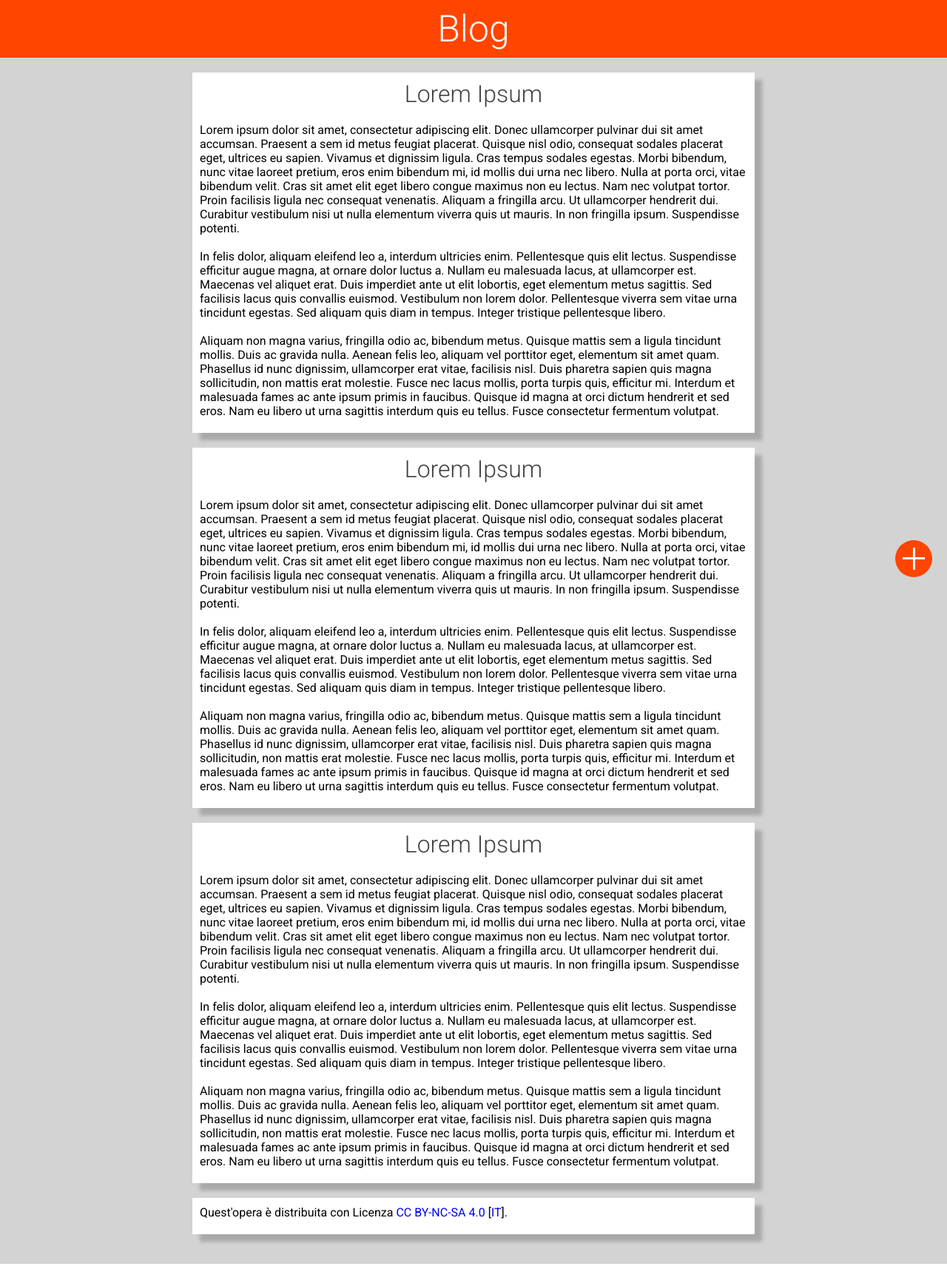
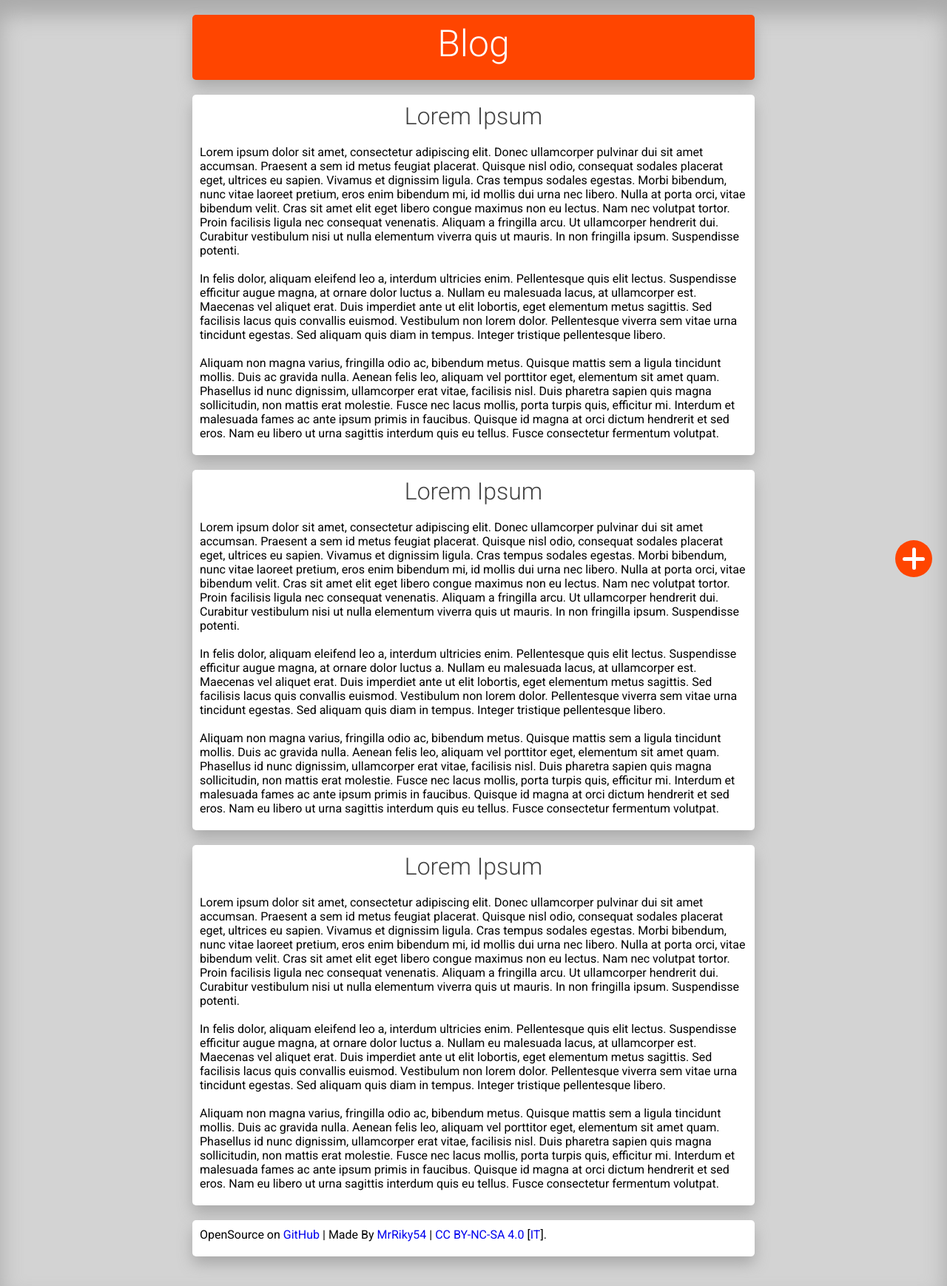
Before and after one commit to MrRiky54/Blog_Template, a PHP site: page / in a window 1280 px wide. Shown: the whole page at 74% size. Before the commit the page ends 1708 px from the top, so only its background shows below. Run offline with PHP 8.4, Linux system fonts and the light colour scheme.

Commit message:
Improved Graphic, Added Commons

```diff
--- a/css/style.css
+++ b/css/style.css
@@ -6,6 +6,9 @@
 }
 *::selection {
   color: orangered;
+}
+html {
+  box-shadow: 0px 20px 30px darkgrey inset;
 }
 body {
   background-color: lightgrey;
@@ -28,8 +31,15 @@ input {
 .menu {
   background-color: orangered;
   width: auto;
+  max-width: 760px;
+  margin-left: auto;
+  margin-right: auto;
+  margin-top: 20px;
+  margin-bottom: 10px;
+  padding-bottom: 20px;
   padding-top: 10px;
-  padding-bottom: 10px;
+  box-shadow: 0px 10px 20px darkgrey;
+  border-radius: 5px;
 }
 .menu h1 {
   color: white;
@@ -55,7 +65,8 @@ input {
   margin-bottom: 10px;
   padding-bottom: 20px;
   padding-top: 10px;
-  box-shadow: 10px 10px 5px darkgrey;
+  box-shadow: 0px 10px 20px darkgrey;
+  border-radius: 5px;
 }
 .article_text {
   margin-left: 10px;
@@ -77,7 +88,8 @@ input {
   margin-bottom: 10px;
   padding-bottom: 20px;
   padding-top: 10px;
-  box-shadow: 10px 10px 5px darkgrey;
+  box-shadow: 0px 10px 20px darkgrey;
+  border-radius: 5px;
 }
 .footer p {
   margin-left: 10px;
@@ -90,19 +102,21 @@ input {
   position: fixed;
 }
 .bar_1 {
-  width: 3px;
+  width: 5px;
   height: 30px;
   background-color: white;
   margin-left: auto;
   margin-right: auto;
+  border-radius: 10px;
 }
 .bar_2 {
   width: 30px;
-  height: 3px;
+  height: 5px;
   background-color: white;
   margin-left: auto;
   margin-right: auto;
   margin-top: -17px;
+  border-radius: 10px;
 }
 .dot:hover {
   animation-name: rotate;
@@ -125,6 +139,7 @@ input {
 }
 .dot {
   margin-bottom: 0px;
+  right: 0px;
 }
 .plus {
   padding-top: 20%;
@@ -158,11 +173,12 @@ input {
 .hyde {
   display: none;
 }
-.insert_title {
-  width: 100%;
+.button_container {
+  position: absolute;
+  bottom: 60px;
 }
-.insert_text {
-  width: 100%;
+#social {
+  right: 60px;
 }
 
 /* Keyframes */
--- a/footer.html
+++ b/footer.html
@@ -1,3 +1,3 @@
 <div class="footer">
-  <p>Quest'opera è distribuita con Licenza <a rel="license" href="http://creativecommons.org/licenses/by-nc-sa/4.0/" target="_blank">CC BY-NC-SA 4.0</a> [<a rel="license" href="http://creativecommons.org/licenses/by-nc-sa/4.0/deed.it" target="_blank">IT</a>].</p>
+  <p>OpenSource on <a href="https://github.com/MrRiky54/Blog_Template" target="_blank">GitHub</a> | Made By <a href="https://github.com/MrRiky54" target="_blank">MrRiky54</a> | <a rel="license" href="http://creativecommons.org/licenses/by-nc-sa/4.0/" target="_blank">CC BY-NC-SA 4.0</a> [<a rel="license" href="http://creativecommons.org/licenses/by-nc-sa/4.0/deed.it" target="_blank">IT</a>].</p>
 </div>
--- a/head.html
+++ b/head.html
@@ -4,7 +4,7 @@
     <meta charset="utf-8">
     <meta http-equiv="X-UA-Compatible" content="IE=edge">
     <meta name="viewport" content="width=device-width, initial-scale=1">
-    <meta name="theme-color" content="orangered" />
+    <meta name="theme-color" content="lightgrey" />
     <script src="js/jquery-3.1.0.min.js" ></script>
     <script src="js/script.js" ></script>
     <link href="https://fonts.googleapis.com/css?family=Roboto:100,100i,300,300i,400,400i,500,500i,700,700i,900,900i" rel="stylesheet">
--- a/index.php
+++ b/index.php
@@ -6,11 +6,9 @@
   </head>
   <body>
 
-    <?php include "menu.html"; ?>
-
     <?php include "dot.html"; ?>
 
-    <div class="container">
+    <?php include "menu.html"; ?>
 
       <div class="article">
         <h1 class="article_title">Lorem Ipsum</h1>
--- a/menu.html
+++ b/menu.html
@@ -1,3 +1,4 @@
-<div class="menu">
-    <a href="#"><h1>Blog</h1></a>
-</div>
+<div class="container">
+  <div class="menu">
+      <a href="#"><h1>Blog</h1></a>
+  </div>
```
